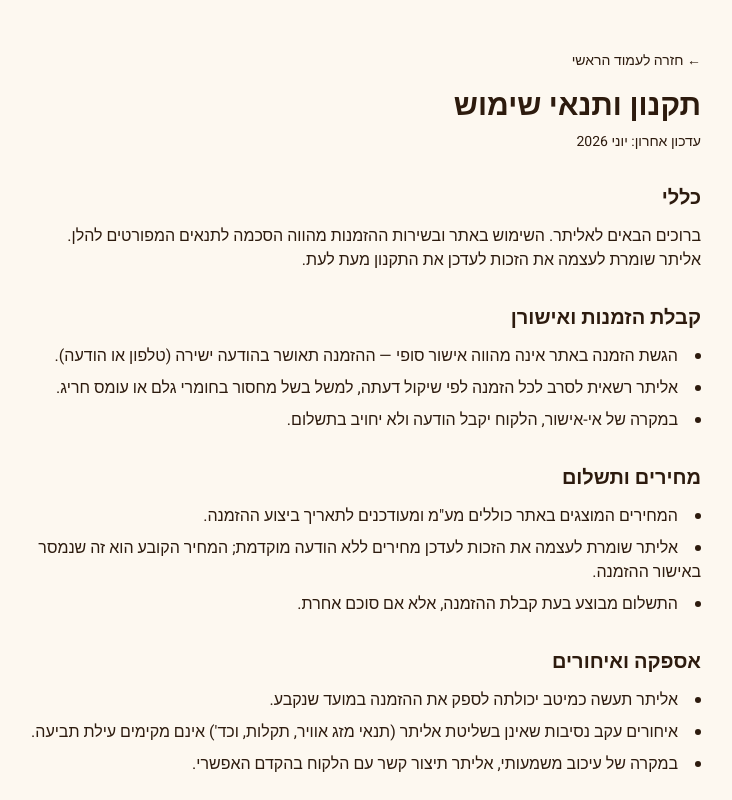
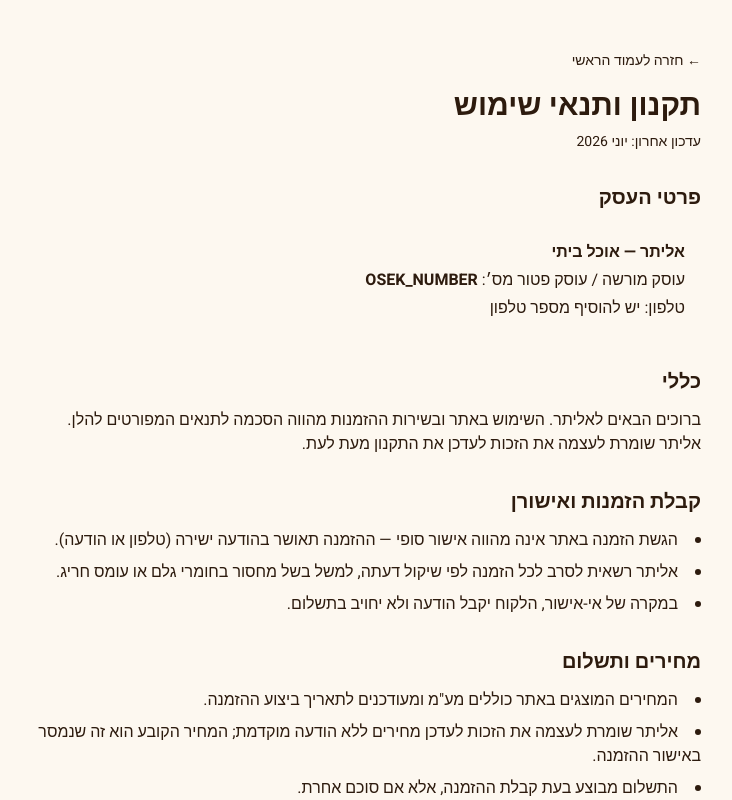
Before and after one commit to elitararami-cmd/food-ordering, a Next.js app: page /terms in a window 1280 px wide. Shown: the top 800 px of the page, without its empty margins (275-1007 px from the left). Built offline with nearby package versions, Linux system fonts and the light colour scheme.

Commit message:
Add UserWay widget, business identity in footer and terms

```diff
--- a/app/layout.tsx
+++ b/app/layout.tsx
@@ -1,4 +1,5 @@
 import type { Metadata } from "next";
+import Script from "next/script";
 import "./globals.css";
 
 export const metadata: Metadata = {
@@ -13,6 +14,14 @@
 }) {
   return (
     <html lang="he" dir="rtl">
+      <head>
+        {/* UserWay accessibility widget — replace USERWAY_ACCOUNT_ID after registering at userway.org */}
+        <Script
+          src="https://cdn.userway.org/widget.js"
+          data-account="USERWAY_ACCOUNT_ID"
+          strategy="lazyOnload"
+        />
+      </head>
       <body>
         <a
           href="#main-content"
--- a/app/page.tsx
+++ b/app/page.tsx
@@ -277,7 +277,7 @@
         className="py-6 text-center text-sm space-y-2"
         style={{ background: 'var(--color-text)', color: 'rgba(255,255,255,0.45)' }}
       >
-        <p>אליתר © {new Date().getFullYear()} · אוכל ביתי</p>
+        <p>אליתר — אוכל ביתי · ע.מ. OSEK_NUMBER · © {new Date().getFullYear()}</p>
         <p className="flex items-center justify-center gap-4 flex-wrap">
           <a href="/accessibility" className="hover:text-white transition-colors underline">הצהרת נגישות</a>
           <span>·</span>
--- a/app/terms/page.tsx
+++ b/app/terms/page.tsx
@@ -10,6 +10,18 @@
           <h1 className="text-3xl font-black mt-4" style={{ color: 'var(--color-text)' }}>תקנון ותנאי שימוש</h1>
           <p className="mt-2 text-sm" style={{ color: 'var(--color-text-muted)' }}>עדכון אחרון: יוני 2026</p>
         </div>
+
+        <section className="space-y-3">
+          <h2 className="text-xl font-bold" style={{ color: 'var(--color-text)' }}>פרטי העסק</h2>
+          <div
+            className="rounded-xl p-4 space-y-1"
+            style={{ background: 'var(--color-warm)', border: '1px solid var(--color-border)' }}
+          >
+            <p className="font-bold" style={{ color: 'var(--color-text)' }}>אליתר — אוכל ביתי</p>
+            <p style={{ color: 'var(--color-text-muted)' }}>עוסק מורשה / עוסק פטור מס׳: <strong>OSEK_NUMBER</strong></p>
+            <p style={{ color: 'var(--color-text-muted)' }}>טלפון: <a href="tel:PHONE_PLACEHOLDER" style={{ color: 'var(--color-primary)' }}>יש להוסיף מספר טלפון</a></p>
+          </div>
+        </section>
 
         <section className="space-y-3">
           <h2 className="text-xl font-bold" style={{ color: 'var(--color-text)' }}>כללי</h2>
```
